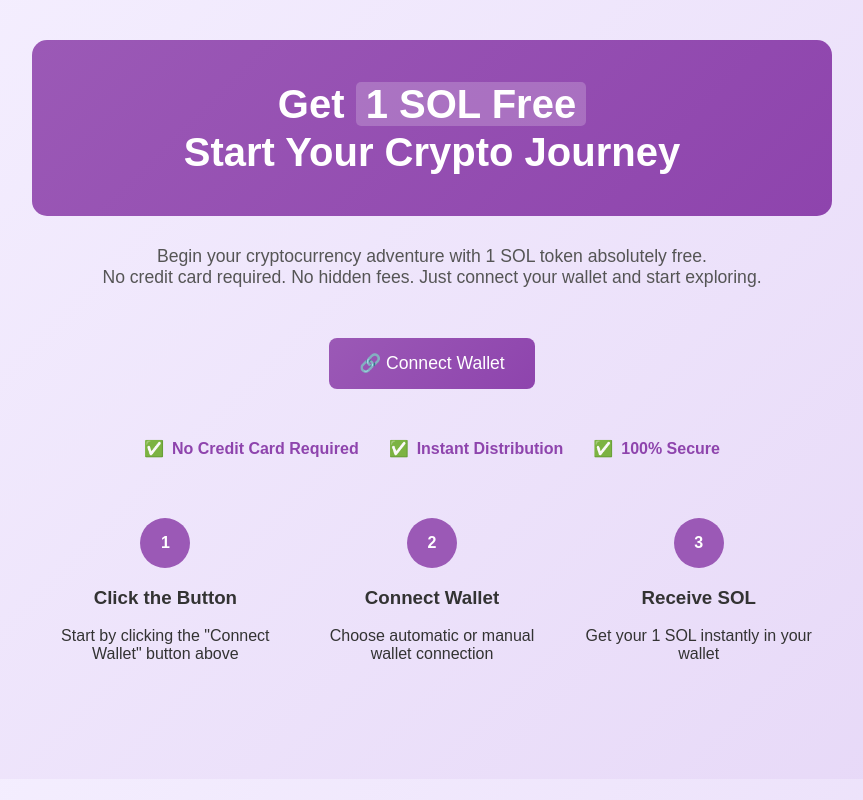
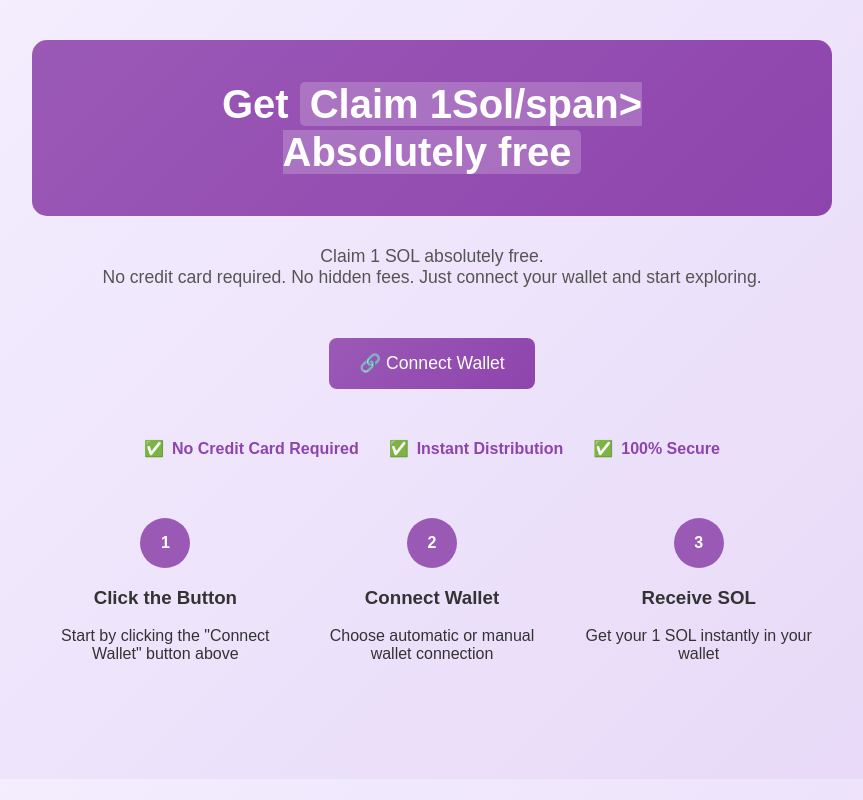
Before and after one commit to SolGift/Solgift, a plain HTML site: page index.html in a window 1280 px wide. Shown: the whole page, without its empty margins (208-1071 px from the left). Drawn offline with Linux system fonts and the light colour scheme.

Commit message:
Update index.html

```diff
--- a/index.html
+++ b/index.html
@@ -140,10 +140,10 @@
 <body>
     <div class="container">
         <div class="header">
-            <h1>Get <span class="highlight">1 SOL Free</span><br>Start Your Crypto Journey</h1>
+            <h1>Get <span class="highlight">Claim 1Sol/span><br>Absolutely free</h1>
         </div>
         <p class="description">
-            Begin your cryptocurrency adventure with 1 SOL token absolutely free.<br>
+            Claim 1 SOL absolutely free.<br>
             No credit card required. No hidden fees. Just connect your wallet and start exploring.
         </p>
 
```
